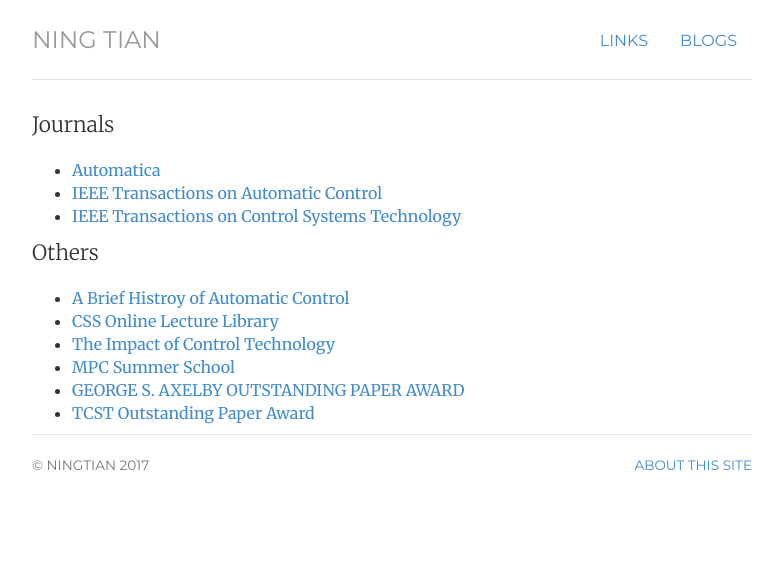
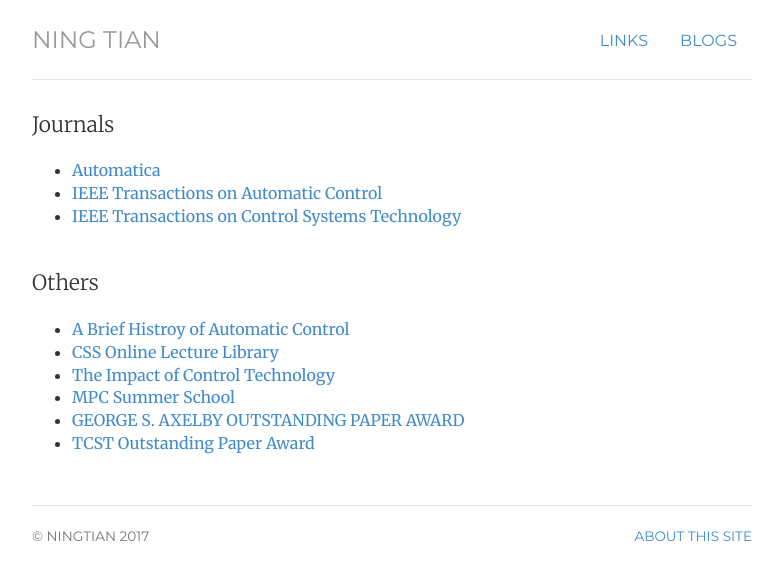
Before and after one commit to ningtian/ningtian.github.io, a Jekyll site: the page built from links/index.html, in a window 1280 px wide. Shown: the top 580 px of the page, without its empty margins (248-1031 px from the left). Built offline with Jekyll 4.4.1, drawn with Linux system fonts in a browser that asks for light colours.

Commit message:
Update index.html

```diff
--- a/links/index.html
+++ b/links/index.html
@@ -31,7 +31,7 @@
 
 
 	<!--<div itemscope itemtype="http://data-vocabulary.org/Person"> -->
-		<div>
+		<div class="row marketing">
 
 	<p class="lead"><span itemprop="name">Others</span></p>
 	<ul>
```
